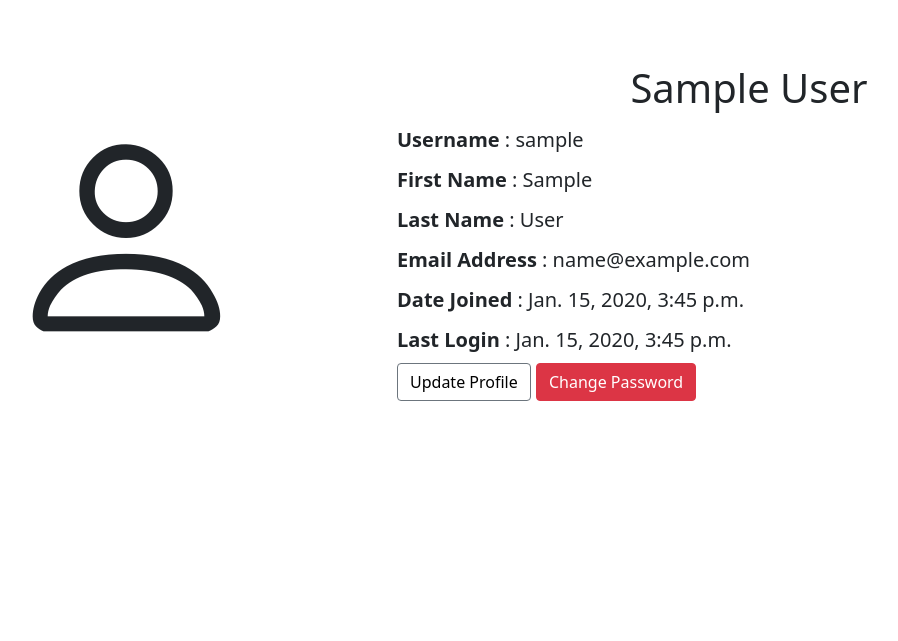
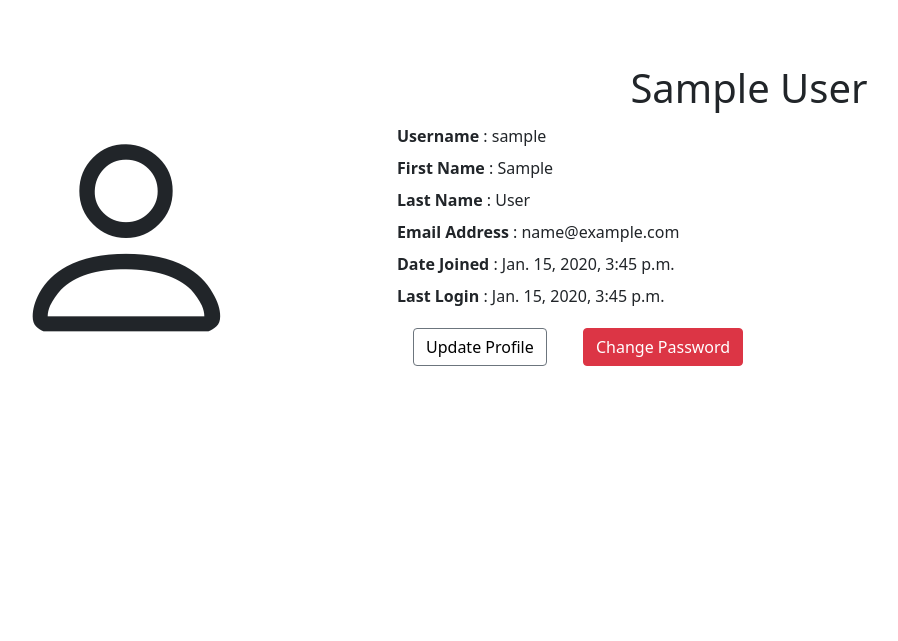
Before and after one commit to Prabin-Kumar-Baniya-NP/Multilingual-Blog-Application, a Django app: page /user/view-profile/ in a window 1280 px wide. Shown: the part 64-705 px from the top of the page, without its empty margins (81-979 px from the left). Run offline with Django 3.2, Linux system fonts and the light colour scheme; a user stored in the database is signed in; tables that the repository leaves empty hold one stand-in row (values such as "Sample post"); some libraries are stand-ins or nearby versions.

Commit message:
ui improvements

```diff
--- a/blog/userAuth/templates/userAuth/profile.html
+++ b/blog/userAuth/templates/userAuth/profile.html
@@ -8,17 +8,17 @@
         <div class="col-md-8">
             <div class="card-body">
                 <h1 class="card-title text-center">{{ request.user.first_name }} {{ request.user.last_name }}</h1>
-                <p class="card-text fs-5 lh-lg">
+                <p class="card-text lh-lg">
                     <b>Username</b> : {{ request.user.username }} <br>
                     <b>First Name</b> : {{ request.user.first_name }} <br>
                     <b>Last Name</b> : {{ request.user.last_name }} <br>
                     <b>Email Address</b> : {{ request.user.email }} <br>
                     <b>Date Joined</b> : {{ request.user.date_joined }} <br>
                     <b>Last Login</b> : {{ request.user.last_login }} <br>
-                    <button type="button" class="btn btn-outline-secondary">
+                    <button type="button" class="btn btn-outline-secondary m-3">
                         <a href="{% url 'userAuth:update-profile' %}">Update Profile</a>
                     </button>
-                   <button type="button" class="btn btn-danger">
+                   <button type="button" class="btn btn-danger m-3">
                     <a href="{% url 'userAuth:change-password' %}">Change Password</a>
                    </button>
 
```
